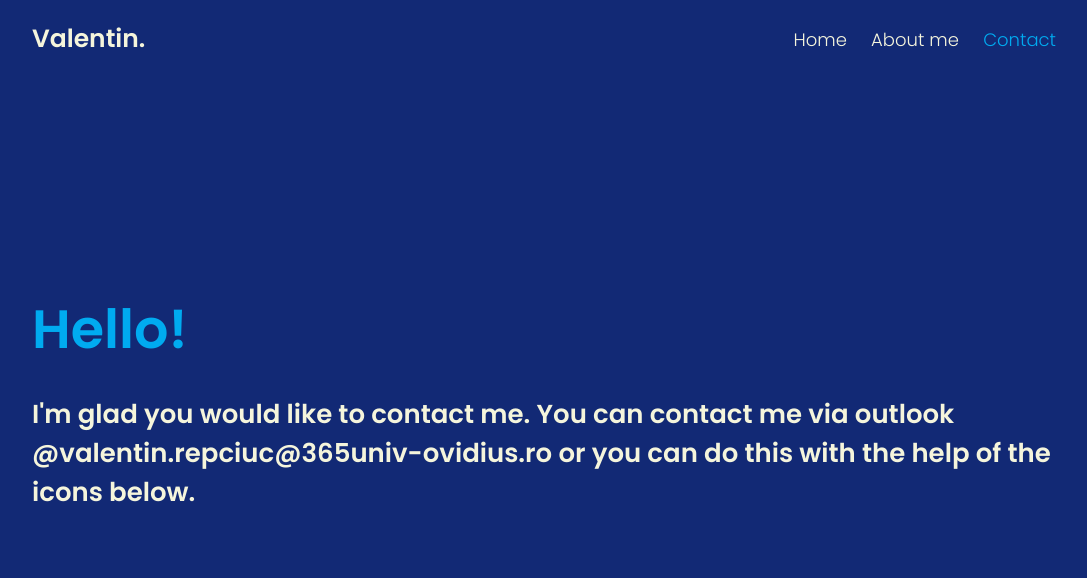
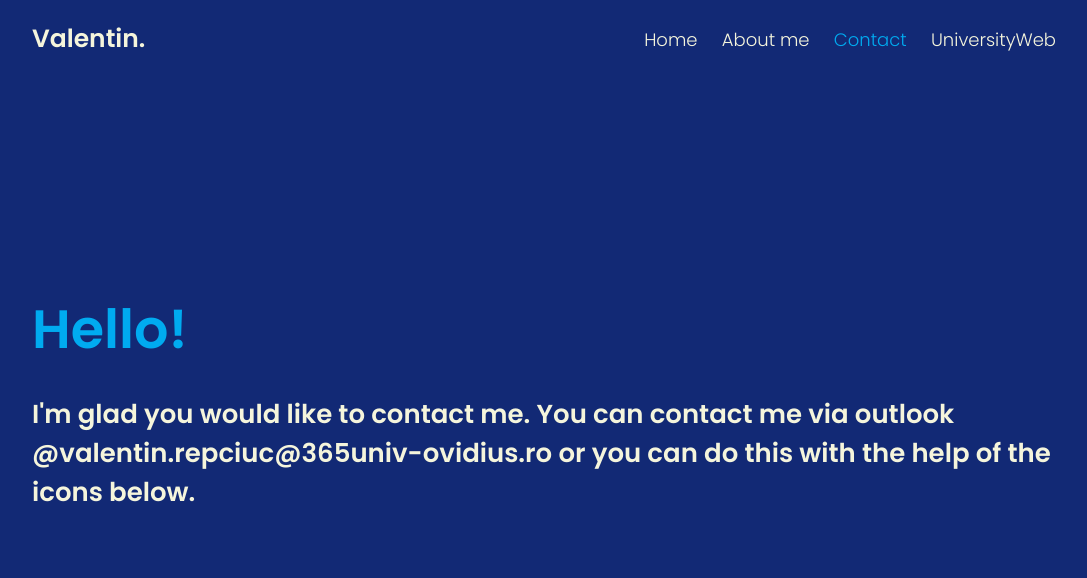
Before and after one commit to ValiRepciuc/ValiRepciuc, a plain HTML site: page Personal Portofolio Website/Contact.html in a window 1280 px wide. Shown: the top 578 px of the page, without its empty margins (96-1183 px from the left). Drawn offline with Linux system fonts and the light colour scheme.

Commit message:
Update Contact.html

```diff
--- a/Personal Portofolio Website/Contact.html
+++ b/Personal Portofolio Website/Contact.html
@@ -23,6 +23,7 @@
                 <a href="index.html" target="_self">Home</a>
                 <a href="Aboutme.html" target="_self">About me</a>
                 <a href="Contact.html" class="active" target="_self">Contact</a>
+                <a href="https://www.univ-ovidius.ro/" target="_self">UniversityWeb</a>
             </nav>
         </header>
 
```
